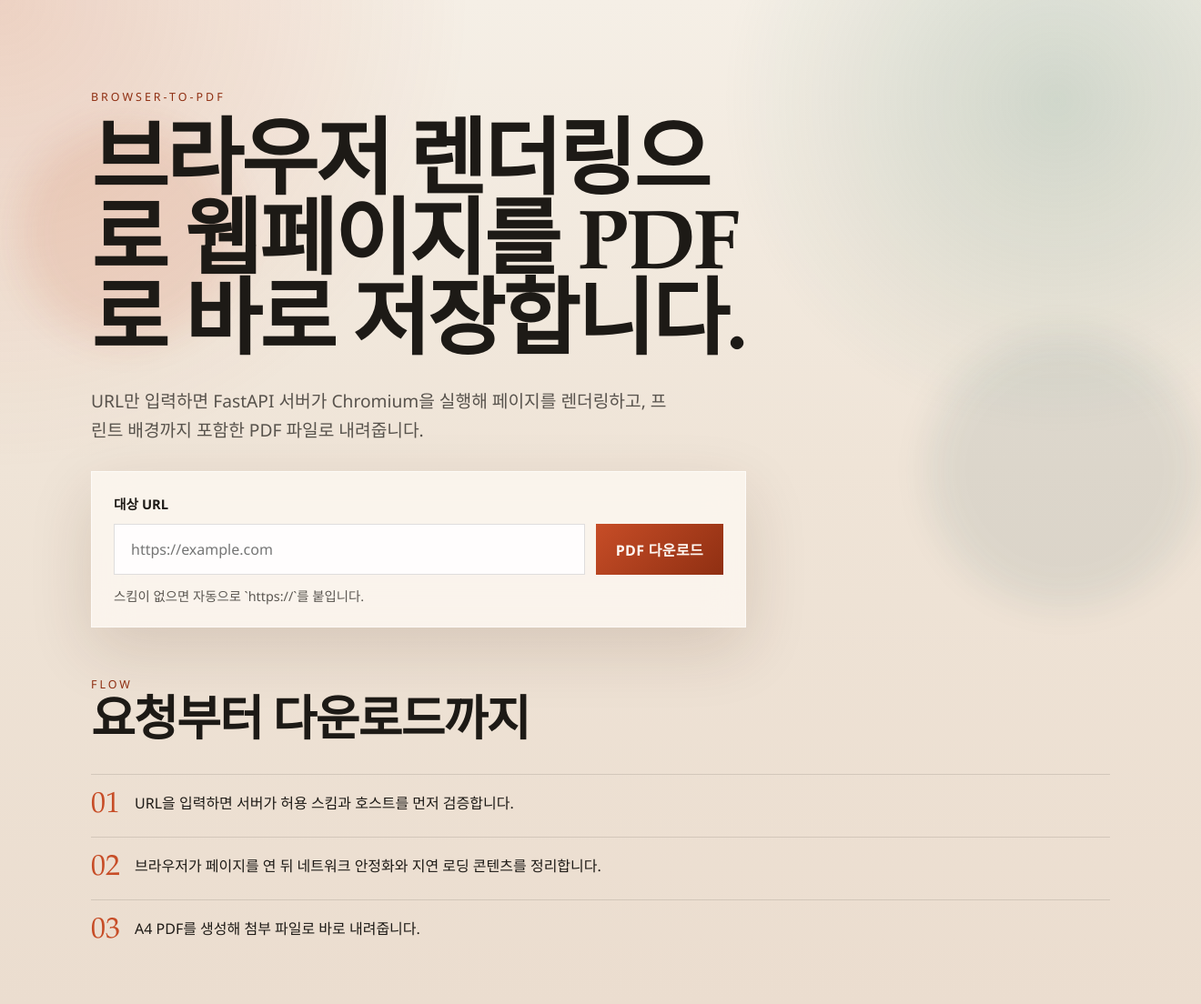
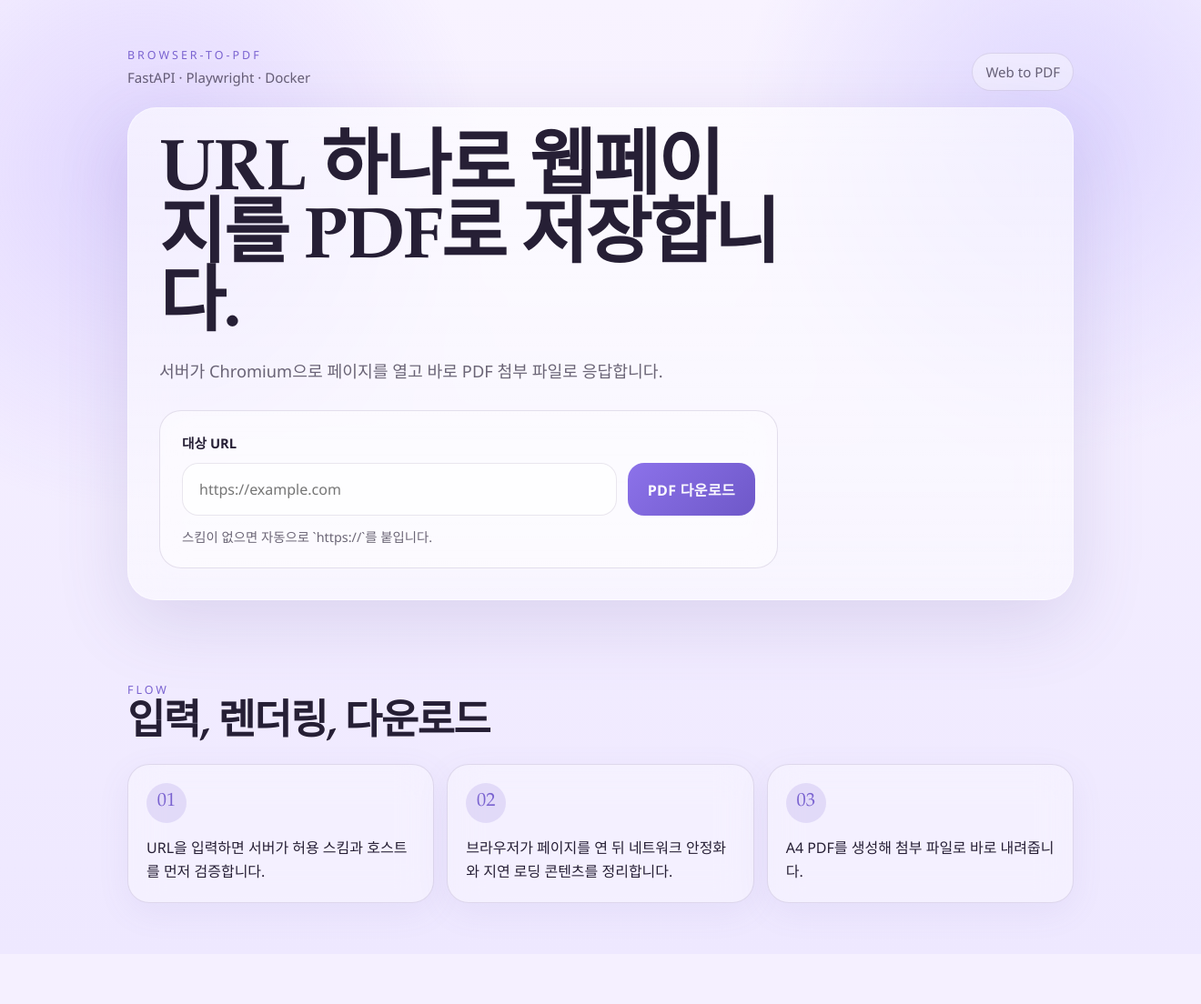
Before and after one commit to znak99/browser-to-pdf, a FastAPI app: page / in a window 1320 px wide. Shown: the whole page at 91% size. After the commit the page ends 1010 px from the top, so only its background shows below. Run offline with FastAPI, Linux system fonts and the light colour scheme; parts of the project's set-up code (start-up, migrations or seed data) failed here and were passed over.

Commit message:
연보라 글래스 라이트 UI 정리

```diff
--- a/app/static/styles.css
+++ b/app/static/styles.css
@@ -1,12 +1,14 @@
 :root {
-  --bg: #f2eadf;
-  --panel: rgba(255, 251, 245, 0.7);
-  --text: #1d1a16;
-  --muted: rgba(29, 26, 22, 0.72);
-  --line: rgba(29, 26, 22, 0.12);
-  --accent: #c74d27;
-  --accent-deep: #8f2f12;
-  --shadow: 0 24px 70px rgba(68, 33, 17, 0.14);
+  --bg-top: #f8f3ff;
+  --bg-bottom: #eee8ff;
+  --panel: rgba(255, 255, 255, 0.48);
+  --panel-strong: rgba(255, 255, 255, 0.62);
+  --text: #261f35;
+  --muted: rgba(38, 31, 53, 0.68);
+  --line: rgba(98, 83, 136, 0.16);
+  --accent: #7a63d0;
+  --accent-soft: rgba(122, 99, 208, 0.16);
+  --shadow: 0 24px 80px rgba(101, 83, 157, 0.16);
   --serif: "Iowan Old Style", "Palatino Linotype", "Book Antiqua", Georgia, serif;
   --sans: "Aptos", "Segoe UI", "Noto Sans KR", sans-serif;
 }
@@ -21,9 +23,9 @@ body {
   min-height: 100%;
   color: var(--text);
   background:
-    radial-gradient(circle at top left, rgba(199, 77, 39, 0.18), transparent 30%),
-    radial-gradient(circle at 88% 10%, rgba(67, 128, 110, 0.2), transparent 24%),
-    linear-gradient(180deg, #f5efe6 0%, #efe4d7 46%, #ebddcf 100%);
+    radial-gradient(circle at 12% 18%, rgba(179, 158, 255, 0.34), transparent 26%),
+    radial-gradient(circle at 88% 14%, rgba(220, 212, 255, 0.95), transparent 24%),
+    linear-gradient(180deg, var(--bg-top) 0%, var(--bg-bottom) 100%);
   font-family: var(--sans);
 }
 
@@ -33,35 +35,9 @@ body {
 
 .shell {
   position: relative;
-  width: min(1120px, calc(100vw - 32px));
+  width: min(1040px, calc(100vw - 32px));
   margin: 0 auto;
-  padding: 40px 0 64px;
-}
-
-.ambient {
-  position: absolute;
-  border-radius: 999px;
-  filter: blur(20px);
-  opacity: 0.65;
-  pointer-events: none;
-  animation: drift 16s ease-in-out infinite;
-}
-
-.ambient-left {
-  width: 240px;
-  height: 240px;
-  left: -80px;
-  top: 120px;
-  background: rgba(199, 77, 39, 0.18);
-}
-
-.ambient-right {
-  width: 300px;
-  height: 300px;
-  right: -100px;
-  top: 360px;
-  background: rgba(36, 89, 92, 0.14);
-  animation-delay: -6s;
+  padding: 28px 0 56px;
 }
 
 .hero,
@@ -71,11 +47,33 @@ body {
 }
 
 .hero {
-  padding: 48px 0 36px;
-  min-height: calc(100svh - 104px);
+  padding: 24px 0 28px;
+  min-height: calc(100svh - 84px);
   display: grid;
-  align-content: center;
-  gap: 28px;
+  align-content: start;
+  gap: 18px;
+}
+
+.topbar {
+  display: flex;
+  justify-content: space-between;
+  align-items: flex-start;
+  gap: 16px;
+}
+
+.brand-subtitle,
+.topbar-note {
+  margin: 6px 0 0;
+  color: var(--muted);
+  font-size: 0.94rem;
+}
+
+.topbar-note {
+  padding: 10px 14px;
+  border: 1px solid var(--line);
+  border-radius: 999px;
+  background: rgba(255, 255, 255, 0.4);
+  backdrop-filter: blur(16px);
 }
 
 .eyebrow {
@@ -83,13 +81,25 @@ body {
   font-size: 0.78rem;
   letter-spacing: 0.24em;
   text-transform: uppercase;
-  color: var(--accent-deep);
+  color: var(--accent);
+}
+
+.hero-panel {
+  display: grid;
+  gap: 28px;
+  padding: 34px;
+  border: 1px solid rgba(255, 255, 255, 0.5);
+  border-radius: 32px;
+  background: linear-gradient(180deg, var(--panel-strong) 0%, var(--panel) 100%);
+  backdrop-filter: blur(24px);
+  box-shadow: var(--shadow);
+  animation: fade-up 420ms ease both;
 }
 
 .hero-copy {
-  max-width: 760px;
+  max-width: 680px;
   display: grid;
-  gap: 18px;
+  gap: 14px;
 }
 
 .hero h1,
@@ -102,31 +112,29 @@ body {
 }
 
 .hero h1 {
-  font-size: clamp(3rem, 7vw, 6.6rem);
+  font-size: clamp(2.8rem, 6vw, 5.3rem);
 }
 
 .lede {
   margin: 0;
-  max-width: 640px;
-  font-size: clamp(1rem, 2vw, 1.2rem);
-  line-height: 1.7;
+  max-width: 560px;
+  font-size: clamp(1rem, 2vw, 1.14rem);
+  line-height: 1.65;
   color: var(--muted);
 }
 
 .download-form {
-  width: min(720px, 100%);
+  width: min(680px, 100%);
   padding: 24px;
-  background: var(--panel);
-  border: 1px solid rgba(255, 255, 255, 0.55);
-  backdrop-filter: blur(20px);
-  box-shadow: var(--shadow);
+  border: 1px solid var(--line);
+  border-radius: 24px;
+  background: rgba(252, 250, 255, 0.62);
+  backdrop-filter: blur(16px);
 }
 
 .field-label,
 .hint,
-.error,
-.strip-label,
-.feature-label {
+.error {
   margin: 0;
 }
 
@@ -145,26 +153,28 @@ body {
 
 .field-row input {
   min-width: 0;
-  height: 56px;
+  height: 58px;
   padding: 0 18px;
-  border: 1px solid rgba(29, 26, 22, 0.14);
-  background: rgba(255, 255, 255, 0.88);
+  border: 1px solid rgba(98, 83, 136, 0.14);
+  border-radius: 18px;
+  background: rgba(255, 255, 255, 0.82);
   font: inherit;
   color: inherit;
 }
 
 .field-row input:focus,
 .field-row button:focus {
-  outline: 2px solid rgba(199, 77, 39, 0.28);
+  outline: 2px solid rgba(122, 99, 208, 0.22);
   outline-offset: 2px;
 }
 
 .field-row button {
-  height: 56px;
+  height: 58px;
   padding: 0 22px;
   border: 0;
-  background: linear-gradient(135deg, var(--accent) 0%, var(--accent-deep) 100%);
-  color: #fff8f2;
+  border-radius: 18px;
+  background: linear-gradient(135deg, #8c72ea 0%, #6e58c8 100%);
+  color: #fbfaff;
   font: inherit;
   font-weight: 700;
   letter-spacing: 0.02em;
@@ -174,7 +184,7 @@ body {
 
 .field-row button:hover {
   transform: translateY(-1px);
-  box-shadow: 0 14px 30px rgba(143, 47, 18, 0.18);
+  box-shadow: 0 14px 30px rgba(110, 88, 200, 0.24);
 }
 
 .hint {
@@ -185,68 +195,83 @@ body {
 
 .error {
   margin-top: 10px;
-  color: #8f1e11;
+  color: #8d2f6f;
   font-weight: 600;
 }
 
 .workflow {
-  padding-top: 8px;
+  padding-top: 6px;
 }
 
 .section-heading {
   display: grid;
-  gap: 12px;
-  margin-bottom: 28px;
+  gap: 10px;
+  margin-bottom: 20px;
 }
 
 .section-heading h2 {
-  max-width: 760px;
-  font-size: clamp(2rem, 4vw, 3.6rem);
+  max-width: 620px;
+  font-size: clamp(1.8rem, 4vw, 2.8rem);
 }
 
-.workflow ol {
+.workflow-list {
   list-style: none;
   counter-reset: step;
   display: grid;
-  gap: 18px;
+  grid-template-columns: repeat(3, minmax(0, 1fr));
+  gap: 14px;
   margin: 0;
   padding: 0;
 }
 
-.workflow li {
+.workflow-list li {
   counter-increment: step;
   display: grid;
-  grid-template-columns: auto 1fr;
-  gap: 16px;
-  align-items: start;
-  padding-top: 18px;
-  border-top: 1px solid var(--line);
-  line-height: 1.7;
+  gap: 14px;
+  padding: 20px;
+  border: 1px solid var(--line);
+  border-radius: 24px;
+  background: rgba(255, 255, 255, 0.34);
+  backdrop-filter: blur(18px);
+  line-height: 1.68;
+  box-shadow: 0 10px 36px rgba(118, 99, 176, 0.08);
 }
 
-.workflow li::before {
+.workflow-list li::before {
   content: "0" counter(step);
+  width: 44px;
+  height: 44px;
+  display: grid;
+  place-items: center;
+  border-radius: 50%;
+  background: var(--accent-soft);
   font-family: var(--serif);
-  font-size: 2rem;
+  font-size: 1.28rem;
   line-height: 1;
   color: var(--accent);
 }
 
-@keyframes drift {
-  0%,
-  100% {
-    transform: translate3d(0, 0, 0);
+@keyframes fade-up {
+  from {
+    opacity: 0;
+    transform: translate3d(0, 14px, 0);
   }
 
-  50% {
-    transform: translate3d(0, 18px, 0);
+  to {
+    opacity: 1;
+    transform: translate3d(0, 0, 0);
   }
 }
 
 @media (max-width: 900px) {
   .hero {
     min-height: auto;
-    padding-top: 32px;
+    padding-top: 16px;
+  }
+
+  .topbar {
+    flex-direction: column;
+    align-items: flex-start;
   }
 
   .field-row {
@@ -260,6 +285,15 @@ body {
   .download-form {
     padding: 20px;
   }
+
+  .hero-panel {
+    padding: 24px;
+    border-radius: 26px;
+  }
+
+  .workflow-list {
+    grid-template-columns: 1fr;
+  }
 }
 
 @media (prefers-reduced-motion: reduce) {
--- a/app/templates/index.html
+++ b/app/templates/index.html
@@ -2,16 +2,20 @@
 
 {% block content %}
   <main class="shell">
-    <div class="ambient ambient-left"></div>
-    <div class="ambient ambient-right"></div>
+    <section class="hero">
+      <header class="topbar">
+        <div>
+          <p class="eyebrow">browser-to-pdf</p>
+          <p class="brand-subtitle">FastAPI · Playwright · Docker</p>
+        </div>
+        <p class="topbar-note">Web to PDF</p>
+      </header>
 
-    <section class="hero">
-      <p class="eyebrow">browser-to-pdf</p>
+      <div class="hero-panel">
         <div class="hero-copy">
-        <h1>브라우저 렌더링으로 웹페이지를 PDF로 바로 저장합니다.</h1>
+          <h1>URL 하나로 웹페이지를 PDF로 저장합니다.</h1>
           <p class="lede">
-          URL만 입력하면 FastAPI 서버가 Chromium을 실행해 페이지를 렌더링하고,
-          프린트 배경까지 포함한 PDF 파일로 내려줍니다.
+            서버가 Chromium으로 페이지를 열고 바로 PDF 첨부 파일로 응답합니다.
           </p>
         </div>
 
@@ -35,15 +39,16 @@
             <p class="error">{{ error }}</p>
           {% endif %}
         </form>
+      </div>
     </section>
 
     <section class="workflow">
       <div class="section-heading">
         <p class="eyebrow">Flow</p>
-        <h2>요청부터 다운로드까지</h2>
+        <h2>입력, 렌더링, 다운로드</h2>
       </div>
 
-      <ol>
+      <ol class="workflow-list">
         {% for item in workflow %}
           <li>{{ item }}</li>
         {% endfor %}
```
Lines whose indentation alone changed are shown as unchanged.
